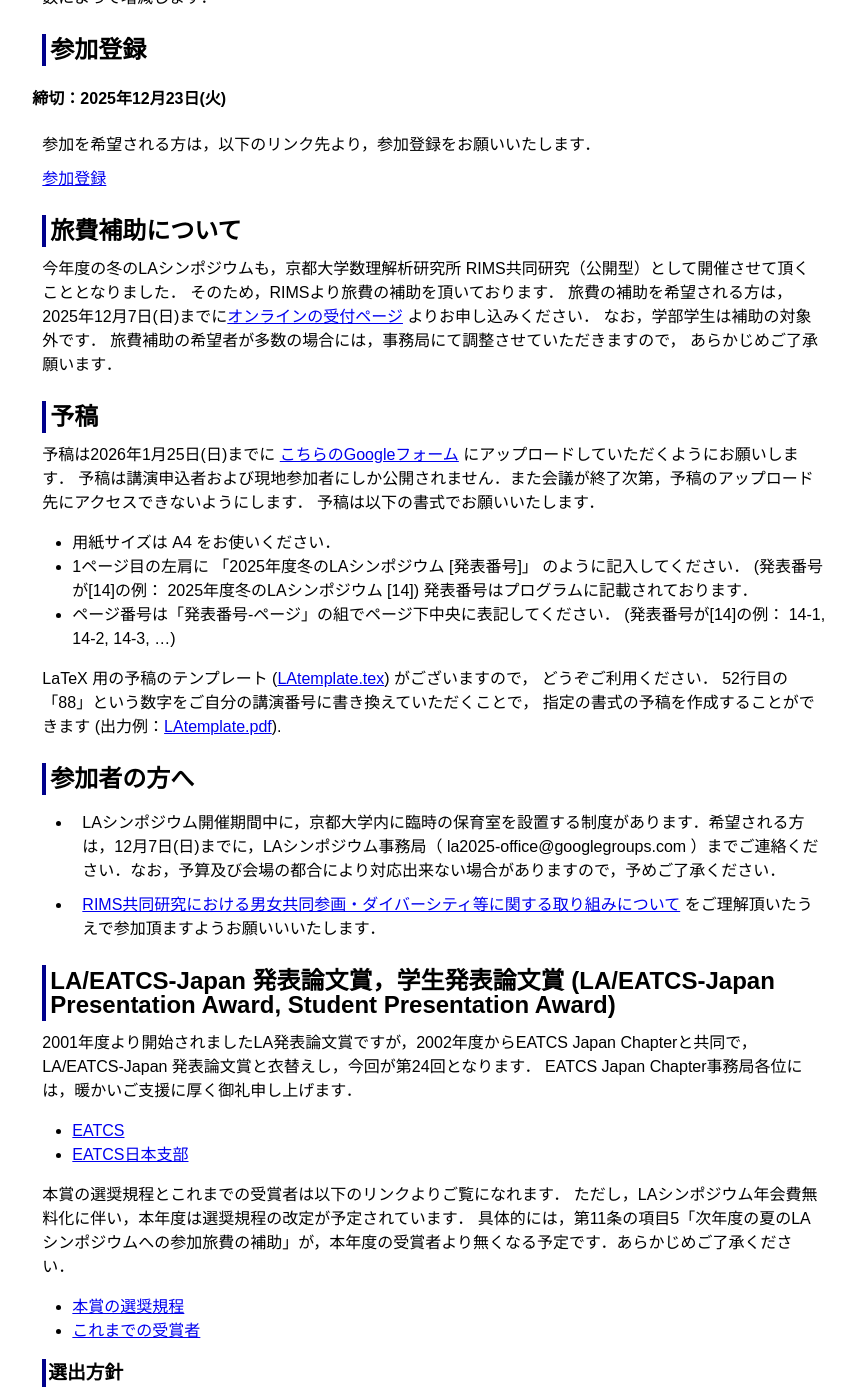
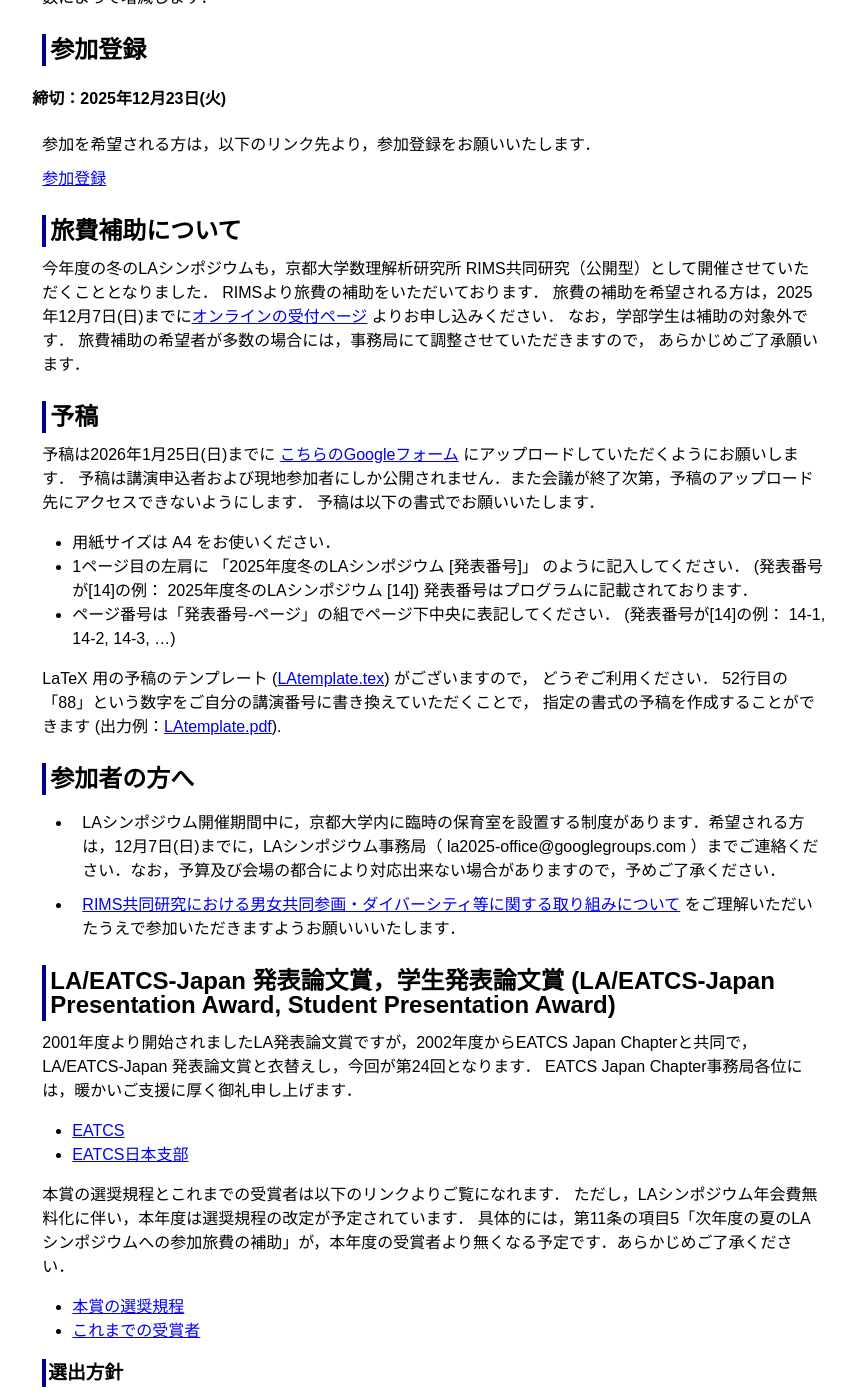
Before and after one commit to ytamura12/la-symposium_test.github.io, a Jekyll site: the page built from 2025/winter.md, in a window 1280 px wide and 1400 px high, scrolled down 715 px. Shown: the whole window, without its empty margins (316-1171 px from the left). Built offline with Jekyll 4.4.1, drawn with Linux system fonts in a browser that asks for light colours.

Commit message:
Update winter.md

```diff
--- a/2025/winter.md
+++ b/2025/winter.md
@@ -48,8 +48,8 @@ title: LA Symposium 2025, 冬のLA
 旅費補助について
 --------
 
-今年度の冬のLAシンポジウムも，京都大学数理解析研究所 RIMS共同研究（公開型）として開催させて頂くこととなりました．
-そのため，RIMSより旅費の補助を頂いております．
+今年度の冬のLAシンポジウムも，京都大学数理解析研究所 RIMS共同研究（公開型）として開催させていただくこととなりました．
+RIMSより旅費の補助をいただいております．
 旅費の補助を希望される方は，2025年12月7日(日)までに[オンラインの受付ページ](https://forms.gle/GzZQenWjujGPYte98){:target="_blank"}
 よりお申し込みください．<!-- <del>オンラインの受付ページ</del> (締め切りました) -->
 なお，学部学生は補助の対象外です．
@@ -77,7 +77,7 @@ LaTeX 用の予稿のテンプレート ([LAtemplate.tex]({{ "/assets/tex/LAtemp
 
 * LAシンポジウム開催期間中に，京都大学内に臨時の保育室を設置する制度があります．希望される方は，12月7日(日)までに，LAシンポジウム事務局（ la2025-office@googlegroups.com ）までご連絡ください．なお，予算及び会場の都合により対応出来ない場合がありますので，予めご了承ください．
 
-* [RIMS共同研究における男女共同参画・ダイバーシティ等に関する取り組みについて](https://www.kurims.kyoto-u.ac.jp/kyoten/ja/gender_equality.html){:target="_blank"} をご理解頂いたうえで参加頂ますようお願いいいたします．
+* [RIMS共同研究における男女共同参画・ダイバーシティ等に関する取り組みについて](https://www.kurims.kyoto-u.ac.jp/kyoten/ja/gender_equality.html){:target="_blank"} をご理解いただいたうえで参加いただきますようお願いいいたします．
 
 LA/EATCS-Japan 発表論文賞，学生発表論文賞 (LA/EATCS-Japan Presentation Award, Student Presentation Award)
 --------
```
